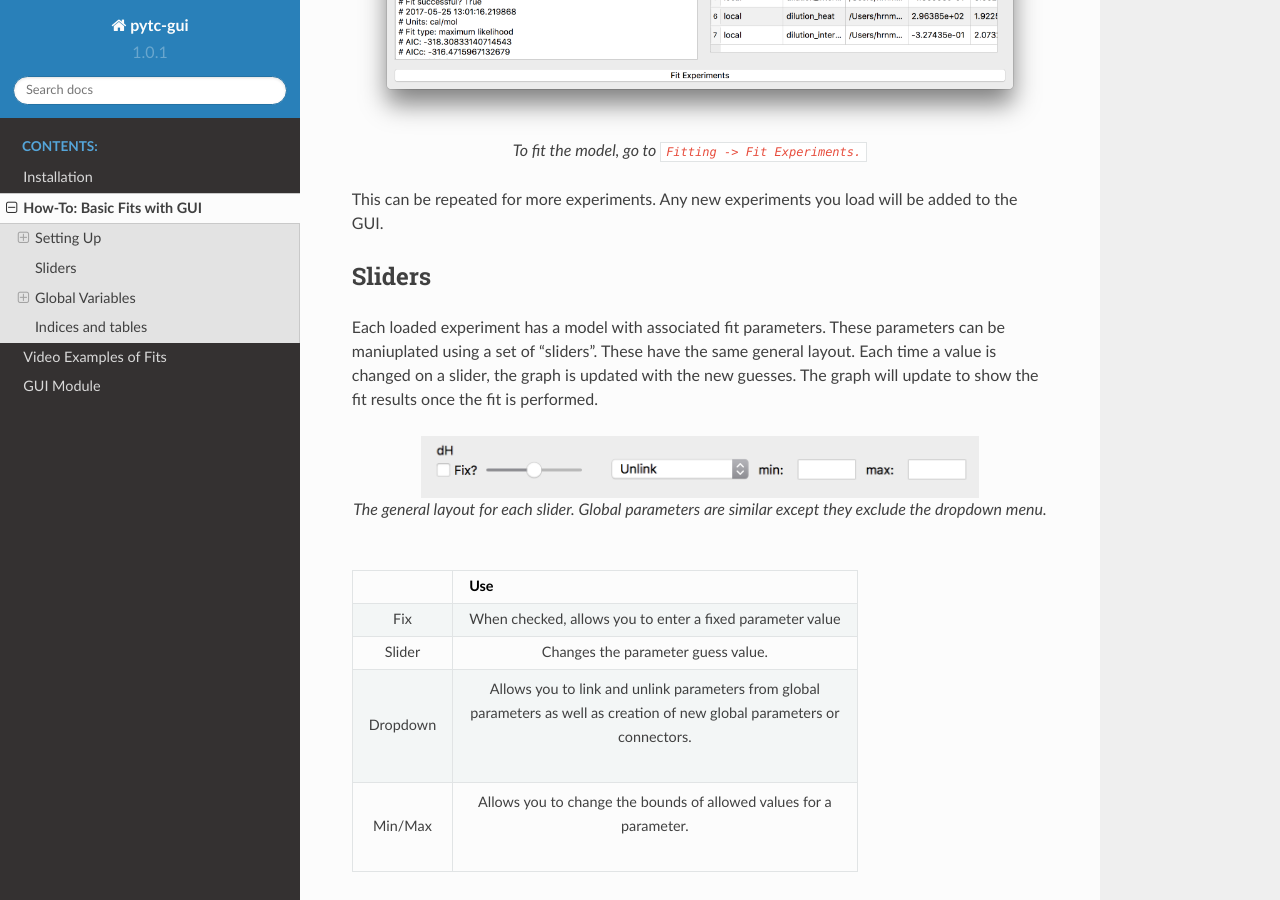
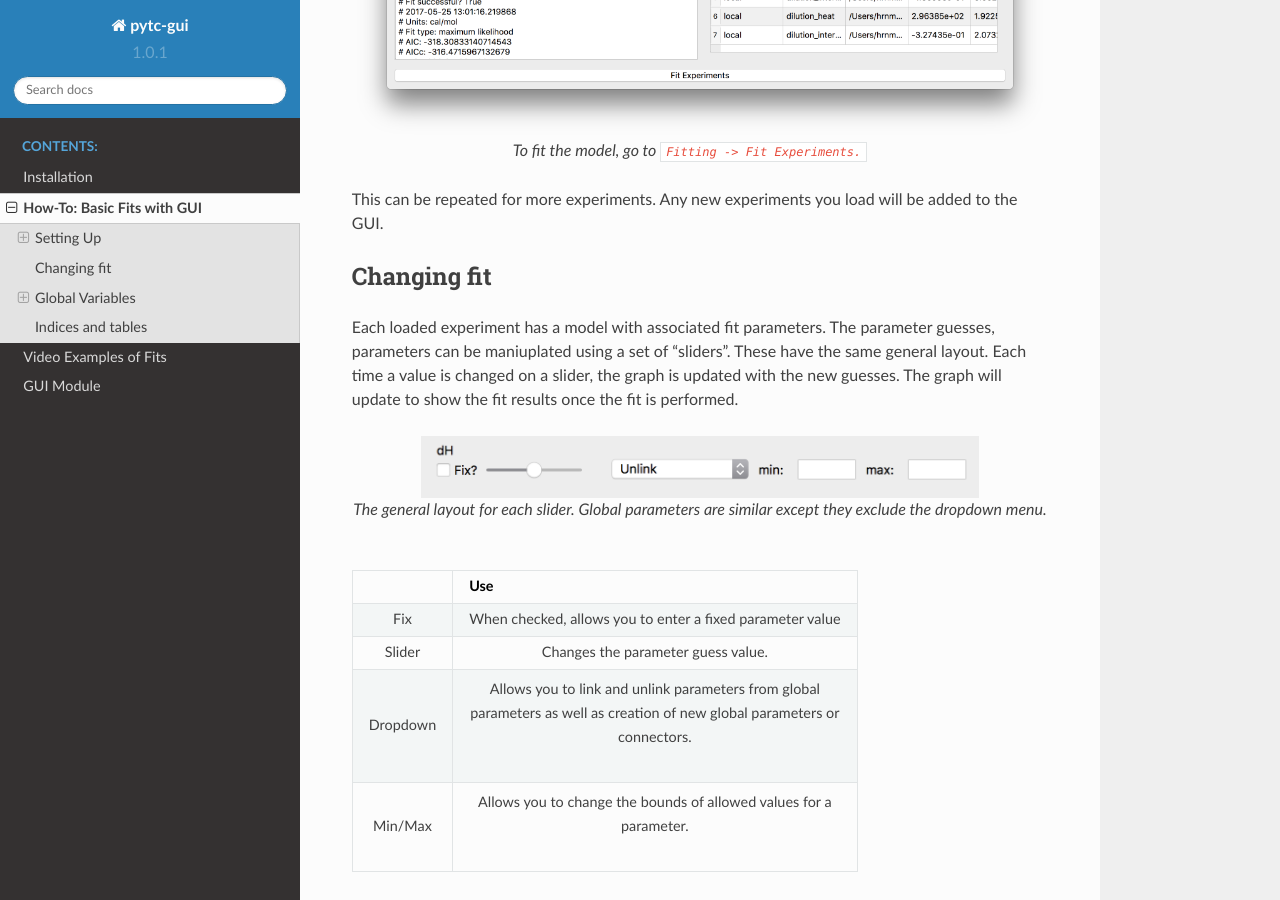
Before and after one commit to harmslab/pytc-gui, a Sphinx documentation site: the page built from docs/source/how_to_img.rst, in a window 1280 px wide and 900 px high, scrolled down 1441 px. Built offline with Sphinx 7.4.7 and the Read the Docs theme 2.0.0, drawn with Linux system fonts in a browser that asks for light colours.

Commit message:
in progress

```diff
--- a/docs/source/how_to_img.rst
+++ b/docs/source/how_to_img.rst
@@ -30,9 +30,10 @@ For performing a single-site model fit to a single experiment.
 This can be repeated for more experiments.  Any new experiments you load will be
 added to the GUI.
 
-Sliders
-=======
-Each loaded experiment has a model with associated fit parameters.  These
+Changing fit
+============
+Each loaded experiment has a model with associated fit parameters.  The parameter
+guesses,
 parameters can be maniuplated using a set of "sliders".  These have the
 same general layout. Each time a value is changed on a slider, the graph
 is updated with the new guesses.   The graph will update to show the fit
--- a/docs/source/index.rst
+++ b/docs/source/index.rst
@@ -13,7 +13,6 @@ a flexible package for fitting Isothermal Titration Calorimetry data.
 Start-up
 ========
 
-either:
 + double-click the icon for the installed program
 + run :code:`pytc-gui` on command line
 
```
Also changed, not shown: docs/source/installation.rst (+2 -5 lines).
